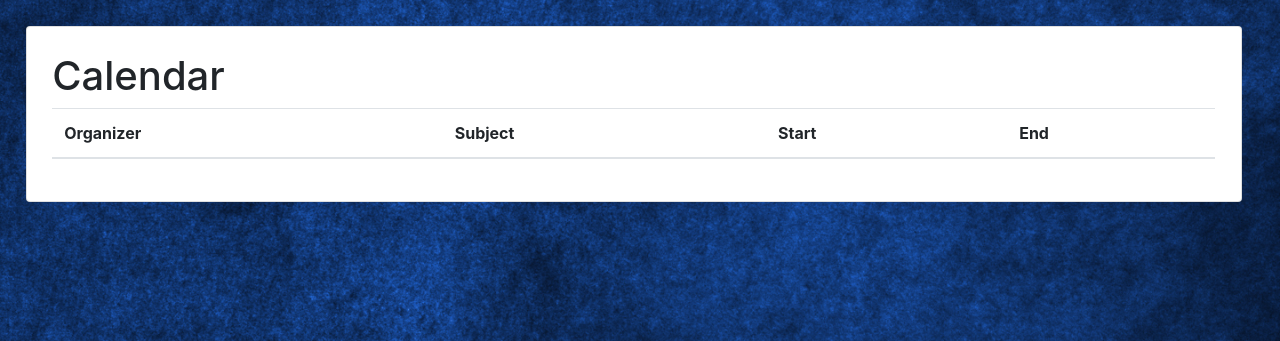
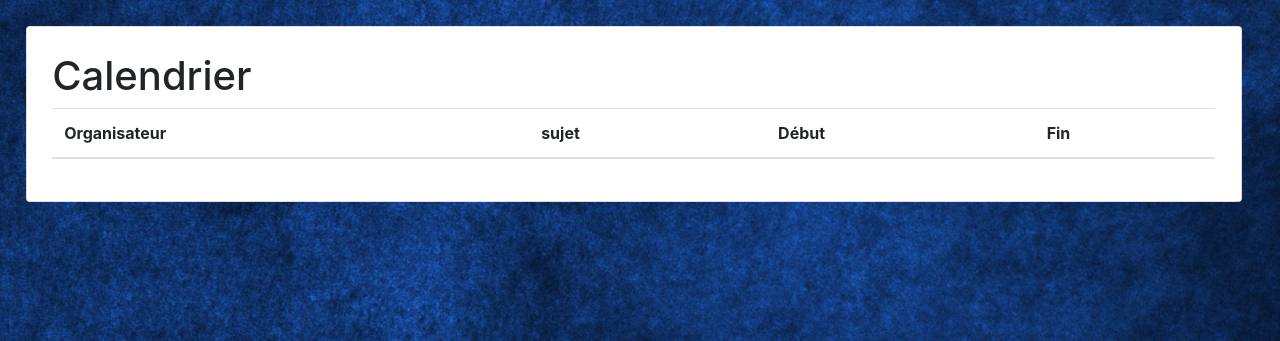
Before and after one commit to Xavier-Labarbe/solidaritybond, a Laravel app: template resources/views/microsoftCalendar.blade.php in a window 1280 px wide. Shown: the part 90-431 px from the top of the page. Run offline with Laravel 8, Linux system fonts and the light colour scheme; the template is opened without the code that fills it, so the values that code supplies are empty; parts of the project's set-up code (start-up, migrations or seed data) failed here and were passed over; some libraries are stand-ins or nearby versions.

Commit message:
pass to french language

```diff
--- a/resources/views/microsoftCalendar.blade.php
+++ b/resources/views/microsoftCalendar.blade.php
@@ -2,14 +2,14 @@
 
 @section('main')
 <div class="card accountinfo">
-<h1>Calendar</h1>
+<h1>Calendrier</h1>
 <table class="table">
   <thead>
     <tr>
-      <th scope="col">Organizer</th>
-      <th scope="col">Subject</th>
-      <th scope="col">Start</th>
-      <th scope="col">End</th>
+      <th scope="col">Organisateur</th>
+      <th scope="col">sujet</th>
+      <th scope="col">Début</th>
+      <th scope="col">Fin</th>
     </tr>
   </thead>
   <tbody>
@@ -18,8 +18,8 @@
             <tr>
             <td>{{ $event->getOrganizer()->getEmailAddress()->getName() }}</td>
             <td>{{ $event->getSubject() }}</td>
-            <td>{{ \Carbon\Carbon::parse($event->getStart()->getDateTime())->format('n/j/y g:i A') }}</td>
-            <td>{{ \Carbon\Carbon::parse($event->getEnd()->getDateTime())->format('n/j/y g:i A') }}</td>
+            <td>{{ \Carbon\Carbon::parse($event->getStart()->getDateTime())->format('m/d/Y H:i') }}</td>
+            <td>{{ \Carbon\Carbon::parse($event->getEnd()->getDateTime())->format('m/d/Y H:i') }}</td>
             </tr>
         @endforeach
         @endif
```
Also changed, not shown: resources/views/calendar.blade.php (+4 -4 lines), resources/views/outlookCalendar.blade.php (deleted, +0 -27 lines).
